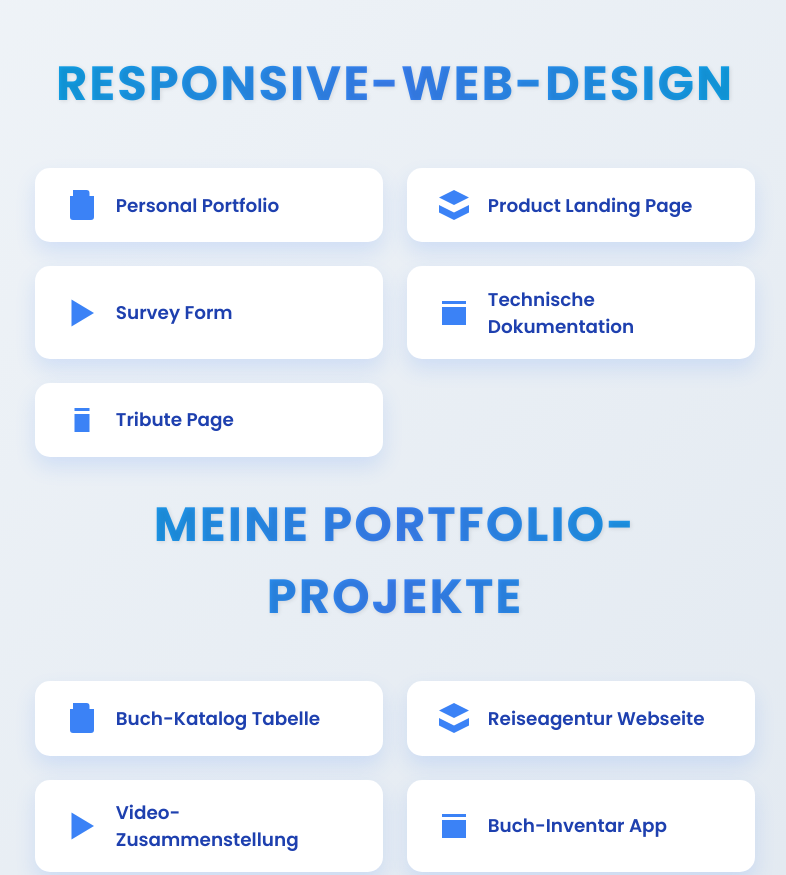
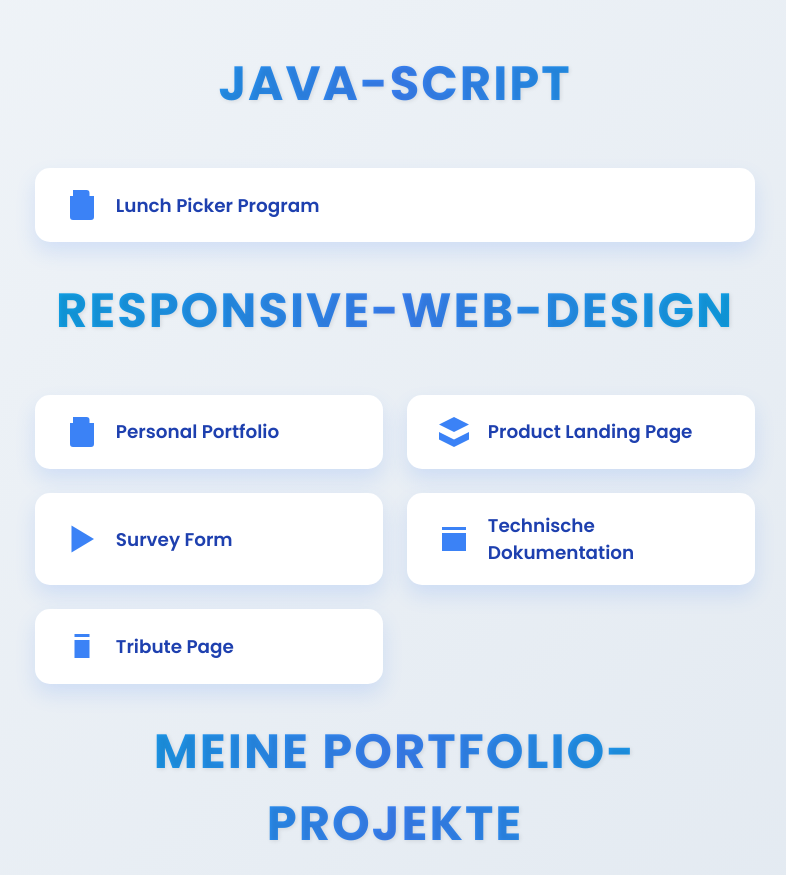
Before and after one commit to noooreality/portfolio-projects, a plain HTML site: page index.html in a window 1280 px wide. Shown: the top 875 px of the page, without its empty margins (245-1031 px from the left). Drawn offline with Linux system fonts and the light colour scheme.

Commit message:
Update index.html

```diff
--- a/index.html
+++ b/index.html
@@ -92,6 +92,16 @@
   </style>
 </head>
 <body>
+  <h1>Java-Script</h1>
+  <ul>
+    <li tabindex="0">
+      <svg class="icon" xmlns="http://www.w3.org/2000/svg" viewBox="0 0 24 24" aria-hidden="true">
+        <path d="M6 2h9a2 2 0 012 2v2H6V2zM4 6v14a2 2 0 002 2h12a2 2 0 002-2V6H4z"/>
+      </svg>
+      <a href="https://noooreality.github.io/Java-Script-Projects
+/build-a-lunch-picker-program/index.html" target="_blank" rel="noopener">Lunch Picker Program</a>
+    </li>
+  </ul>
   <h1>Responsive-Web-Design</h1>
   <ul>
     <li tabindex="0">
```
